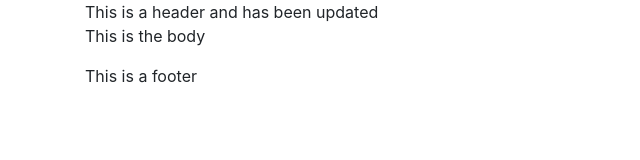
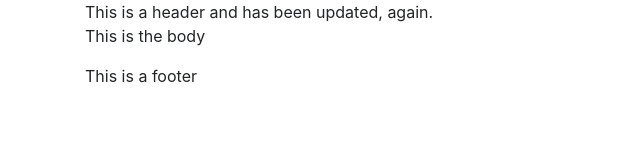
Before and after one commit to sallen-wiley/bootstrap-studio-test, a plain HTML site: page index.html in a window 1280 px wide. Shown: the full height of the page, 0-640 px from the left. Drawn offline with Linux system fonts and the light colour scheme.

Commit message:
Website updates.

```diff
--- a/index.html
+++ b/index.html
@@ -11,7 +11,7 @@
 
 <body>
     <div class="container">
-        <header><span>This is a header and has been updated</span></header>
+        <header><span>This is a header and has been updated, again.&nbsp;</span></header>
         <main>
             <p>This is the body</p>
         </main>
```
